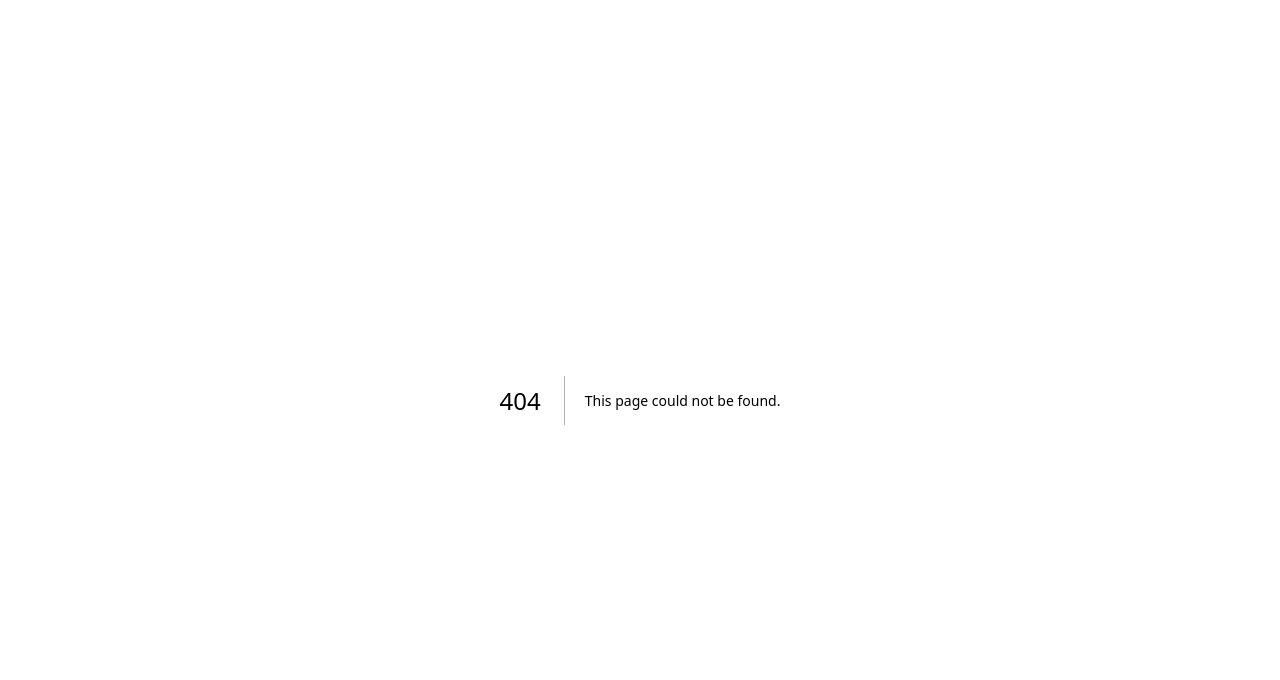
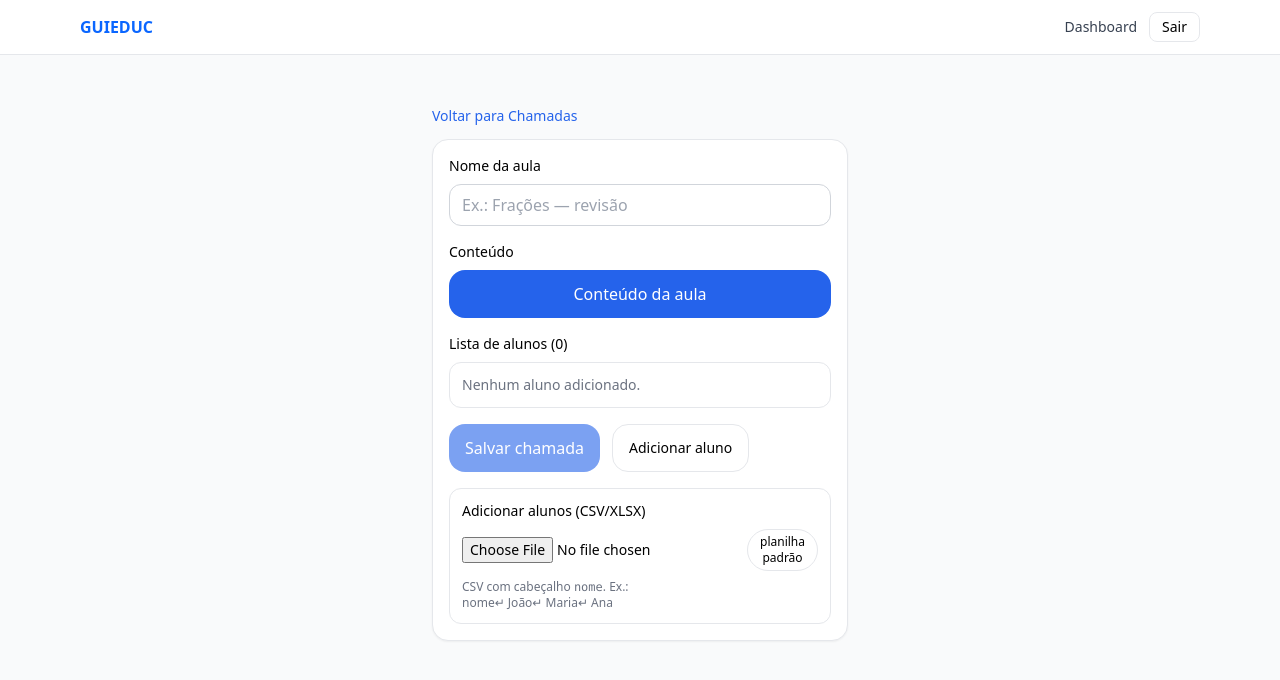
Before and after one commit to guilhermecardosocruz/guieduc2, a Next.js app: page /classes/1/chamadas in a window 1280 px wide. Before the commit this address had no page. Shown: the top 680 px of the page. Built offline with nearby package versions, Linux system fonts and the light colour scheme.

Commit message:
feat(chamadas): página de chamadas com lista, presente, salvar, adicionar e importar CSV

```diff
--- /dev/null
+++ b/app/(app)/classes/[id]/chamadas/page.tsx
@@ -0,0 +1,256 @@
+'use client';
+
+import Link from "next/link";
+import { useEffect, useMemo, useState } from "react";
+
+type Student = { id: string; name: string };
+type Attendance = { studentId: string; present: boolean };
+type CallRecord = {
+  id: string;
+  classId: string;
+  title: string;        // Nome da aula
+  content?: string;     // Conteúdo (resumo/observação)
+  createdAt: string;
+  attendance: Attendance[];
+};
+
+function lsKeyStudents(classId: string) {
+  return `guieduc:class:${classId}:students`;
+}
+function lsKeyCalls(classId: string) {
+  return `guieduc:class:${classId}:calls`;
+}
+
+function loadStudents(classId: string): Student[] {
+  try {
+    return JSON.parse(localStorage.getItem(lsKeyStudents(classId)) || "[]");
+  } catch {
+    return [];
+  }
+}
+function saveStudents(classId: string, list: Student[]) {
+  try { localStorage.setItem(lsKeyStudents(classId), JSON.stringify(list)); } catch {}
+}
+function loadCalls(classId: string): CallRecord[] {
+  try {
+    return JSON.parse(localStorage.getItem(lsKeyCalls(classId)) || "[]");
+  } catch {
+    return [];
+  }
+}
+function saveCalls(classId: string, list: CallRecord[]) {
+  try { localStorage.setItem(lsKeyCalls(classId), JSON.stringify(list)); } catch {}
+}
+
+export default function ChamadasPage({
+  params,
+}: {
+  params: Promise<{ id: string }>;
+}) {
+  const [classId, setClassId] = useState<string>("");
+  const [students, setStudents] = useState<Student[]>([]);
+  const [title, setTitle] = useState("");
+  const [content, setContent] = useState("");
+  const [presentMap, setPresentMap] = useState<Record<string, boolean>>({});
+  const [saving, setSaving] = useState(false);
+
+  // Resolve params (Next 15: Promise)
+  useEffect(() => {
+    let alive = true;
+    (async () => {
+      const { id } = await params;
+      if (!alive) return;
+      setClassId(id);
+      const ss = loadStudents(id);
+      setStudents(ss);
+      // default todos presentes
+      const map: Record<string, boolean> = {};
+      ss.forEach(s => (map[s.id] = true));
+      setPresentMap(map);
+    })();
+    return () => { alive = false; };
+  }, [params]);
+
+  // ordena alfabeticamente
+  const ordered = useMemo(
+    () => [...students].sort((a, b) => a.name.localeCompare(b.name, "pt-BR")),
+    [students]
+  );
+
+  function togglePresent(id: string) {
+    setPresentMap(prev => ({ ...prev, [id]: !prev[id] }));
+  }
+
+  function addStudent() {
+    const name = prompt("Nome do aluno(a):")?.trim();
+    if (!name) return;
+    const s: Student = { id: crypto.randomUUID(), name };
+    const next = [...students, s];
+    setStudents(next);
+    saveStudents(classId, next);
+    setPresentMap(p => ({ ...p, [s.id]: true }));
+  }
+
+  function downloadTemplateCSV() {
+    const csv = "nome\nAluno 1\nAluno 2\nAluno 3\n";
+    const blob = new Blob([csv], { type: "text/csv;charset=utf-8" });
+    const url = URL.createObjectURL(blob);
+    const a = document.createElement("a");
+    a.href = url;
+    a.download = "alunos-template.csv";
+    a.click();
+    URL.revokeObjectURL(url);
+  }
+
+  async function importCSV(e: React.ChangeEvent<HTMLInputElement>) {
+    const file = e.target.files?.[0];
+    if (!file) return;
+    const text = await file.text();
+    // CSV simples: primeira coluna "nome", ignora cabeçalho
+    const lines = text.split(/\r?\n/).map(l => l.trim()).filter(Boolean);
+    const header = lines.shift()?.toLowerCase();
+    const names = (header && header.includes("nome")) ? lines : [header!, ...lines];
+    const added: Student[] = [];
+    names.forEach(n => {
+      const name = n.replace(/^"+|"+$/g, "");
+      if (!name) return;
+      // evita duplicado pelo nome exato
+      if (students.some(s => s.name === name)) return;
+      added.push({ id: crypto.randomUUID(), name });
+    });
+    if (added.length) {
+      const next = [...students, ...added];
+      setStudents(next);
+      saveStudents(classId, next);
+      setPresentMap(p => {
+        const m = { ...p };
+        added.forEach(s => (m[s.id] = true));
+        return m;
+      });
+    }
+    // limpa input
+    e.target.value = "";
+  }
+
+  function saveCall() {
+    if (!classId) return;
+    const trimmed = title.trim();
+    if (!trimmed) {
+      alert("Informe o nome da aula.");
+      return;
+    }
+    setSaving(true);
+    try {
+      const calls = loadCalls(classId);
+      const rec: CallRecord = {
+        id: crypto.randomUUID(),
+        classId,
+        title: trimmed,
+        content: content.trim() || undefined,
+        createdAt: new Date().toISOString(),
+        attendance: ordered.map(s => ({ studentId: s.id, present: !!presentMap[s.id] })),
+      };
+      saveCalls(classId, [rec, ...calls]);
+      // feedback simples
+      alert("Chamada salva!");
+      setTitle("");
+      setContent("");
+    } finally {
+      setSaving(false);
+    }
+  }
+
+  return (
+    <main className="mx-auto max-w-md px-4 py-6">
+      <Link href={`/classes/${classId}`} className="text-sm text-blue-600 hover:underline">
+        Voltar para Chamadas
+      </Link>
+
+      <div className="mt-3 rounded-2xl border border-gray-200 bg-white p-4 shadow-sm">
+        <label className="mb-2 block text-sm font-medium">Nome da aula</label>
+        <input
+          value={title}
+          onChange={(e) => setTitle(e.target.value)}
+          placeholder="Ex.: Frações — revisão"
+          className="mb-4 w-full rounded-xl border border-gray-300 bg-white px-3 py-2 outline-none focus:ring-2 focus:ring-blue-500"
+        />
+
+        <label className="mb-2 block text-sm font-medium">Conteúdo</label>
+        <button
+          type="button"
+          onClick={() => {
+            const v = prompt("Conteúdo/observações da aula:", content || "") ?? "";
+            setContent(v);
+          }}
+          className="mb-4 w-full rounded-2xl bg-blue-600 px-4 py-3 text-white transition hover:bg-blue-700"
+        >
+          Conteúdo da aula
+        </button>
+
+        <div className="mb-2 text-sm font-medium">Lista de alunos ({ordered.length})</div>
+
+        <ul className="mb-4 overflow-hidden rounded-xl border border-gray-200">
+          {ordered.map((s, idx) => (
+            <li
+              key={s.id}
+              className={`flex items-center justify-between px-3 py-2 text-sm ${idx % 2 ? "bg-gray-50" : "bg-white"}`}
+            >
+              <span>{s.name}</span>
+              <label className="flex cursor-pointer items-center gap-2">
+                <input
+                  type="checkbox"
+                  checked={!!presentMap[s.id]}
+                  onChange={() => togglePresent(s.id)}
+                />
+                <span className="text-gray-600">Presente</span>
+              </label>
+            </li>
+          ))}
+          {ordered.length === 0 && (
+            <li className="px-3 py-3 text-sm text-gray-500">Nenhum aluno adicionado.</li>
+          )}
+        </ul>
+
+        <div className="mb-4 flex gap-3">
+          <button
+            type="button"
+            onClick={saveCall}
+            disabled={saving || !title.trim()}
+            className="rounded-2xl bg-blue-600 px-4 py-3 text-white transition hover:bg-blue-700 disabled:opacity-60"
+          >
+            {saving ? "Salvando..." : "Salvar chamada"}
+          </button>
+          <button
+            type="button"
+            onClick={addStudent}
+            className="rounded-2xl border px-4 py-3 text-sm transition hover:border-blue-500 hover:text-blue-600"
+          >
+            Adicionar aluno
+          </button>
+        </div>
+
+        <div className="rounded-xl border border-gray-200 p-3">
+          <div className="mb-2 text-sm">Adicionar alunos (CSV/XLSX)</div>
+          <div className="mb-2 flex items-center gap-3">
+            <input
+              type="file"
+              accept=".csv,text/csv"  /* XLSX pode ser suportado futuramente */
+              onChange={importCSV}
+              className="text-sm"
+            />
+            <button
+              type="button"
+              onClick={downloadTemplateCSV}
+              className="rounded-full border px-3 py-1 text-xs transition hover:border-blue-500 hover:text-blue-600"
+            >
+              planilha padrão
+            </button>
+          </div>
+          <p className="text-xs text-gray-500">
+            CSV com cabeçalho <code>nome</code>. Ex.:<br/>nome↵ João↵ Maria↵ Ana
+          </p>
+        </div>
+      </div>
+    </main>
+  );
+}
```
Also changed, not shown: public/sw.js, 1 other file (tests, documents, lock files or other folders).
